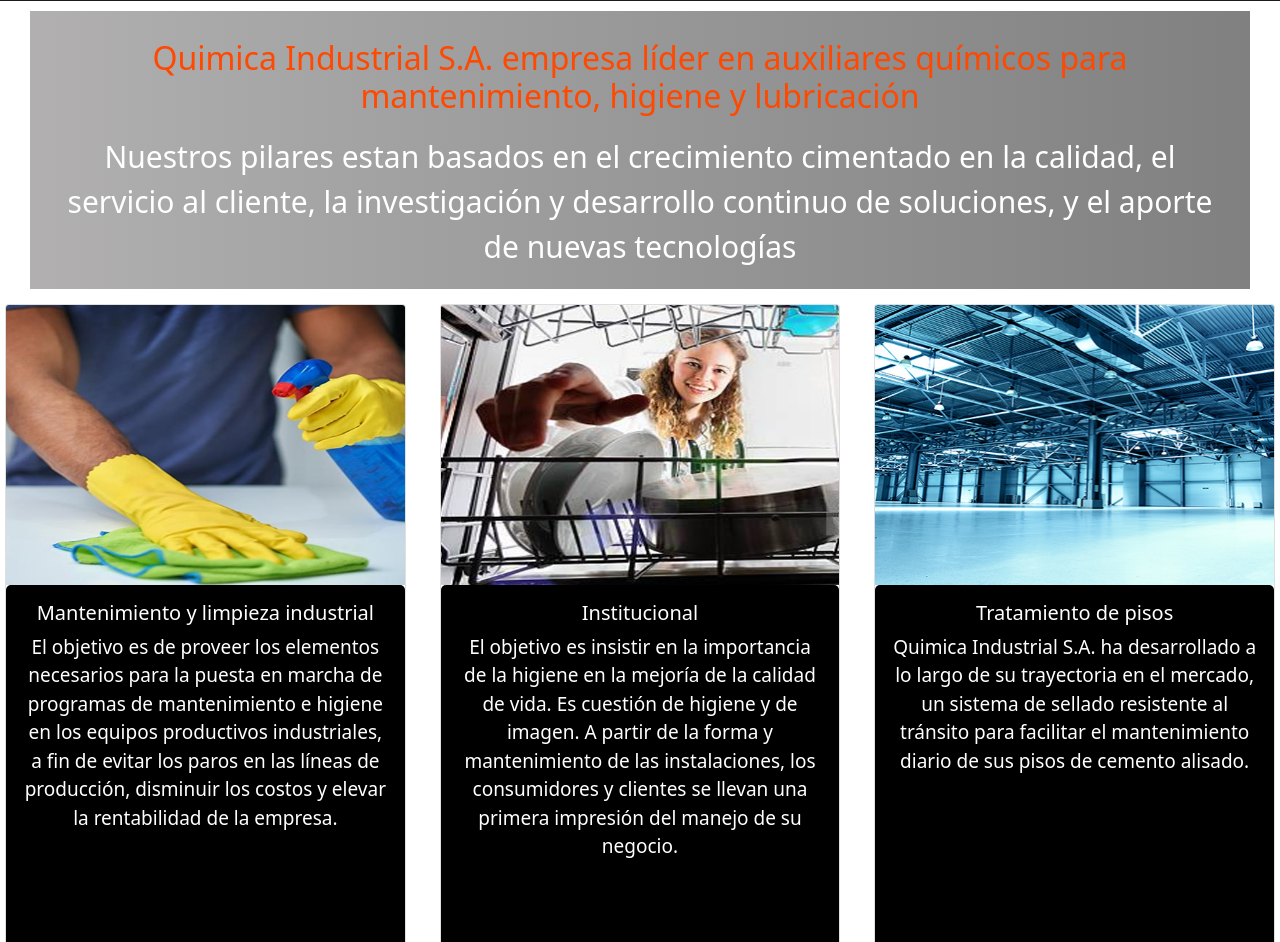
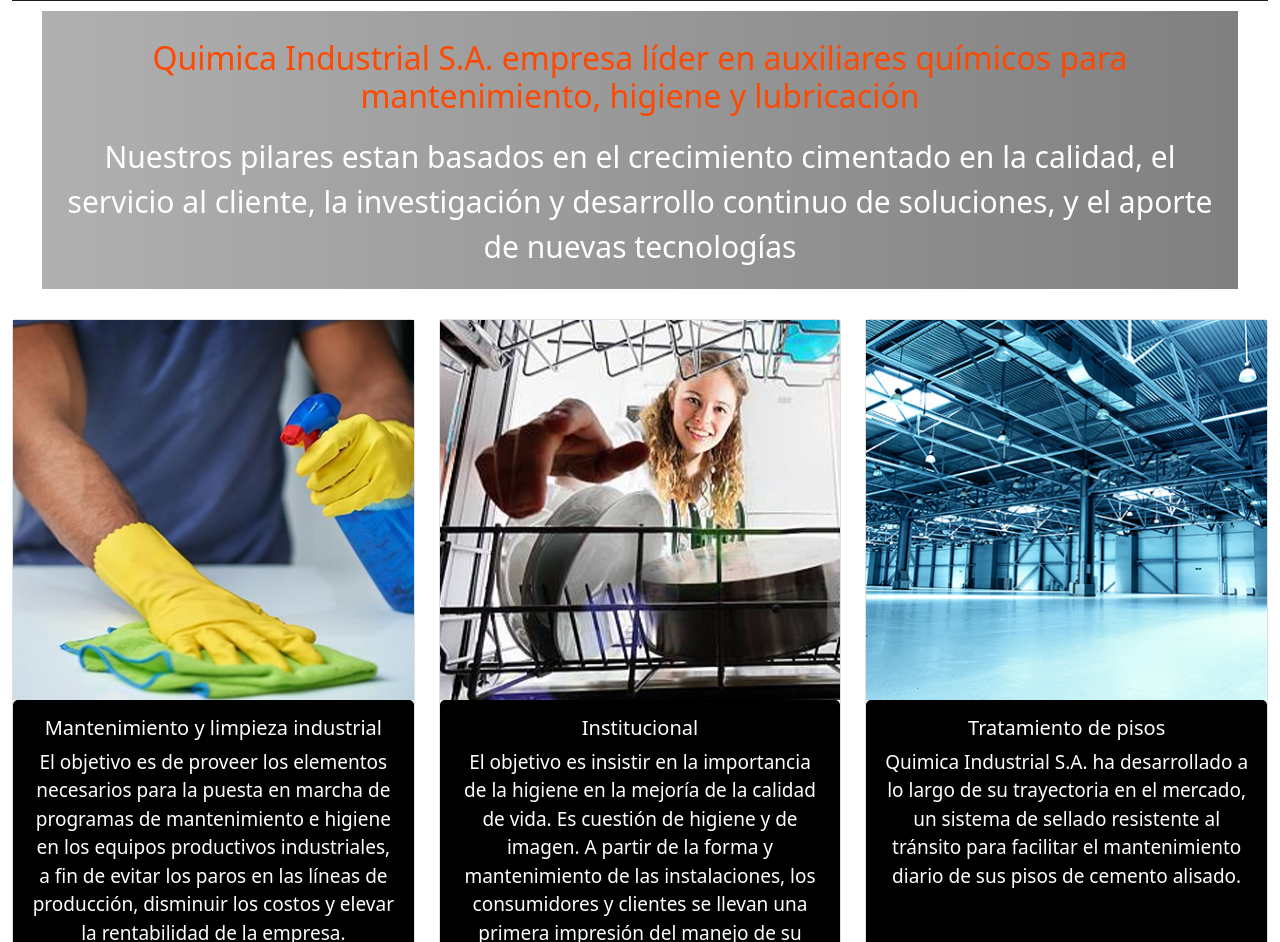
Before and after one commit to SantiagoTraversi/QuimicaIndustrialSA, a plain HTML site: page index.html in a window 1280 px wide. Shown: the part 199-1141 px from the top of the page. Drawn offline with nearby package versions, Linux system fonts and the light colour scheme.

Commit message:
ultimos CAMBIOS

```diff
--- a/estilos/estilos.css
+++ b/estilos/estilos.css
@@ -11,9 +11,7 @@
 
 }
 
-.sinpadding {
-    padding: 0px;
-}
+
 
 .navegacion {
     position: relative;
@@ -159,6 +157,7 @@
 .PiePagina {
     width: 100%;
     background-color: #009189;
+    margin-top: 50px;
 
 }
 
@@ -210,7 +209,7 @@
 }
 
 
-@media screen and (max-width: 800px) {
+@media screen and (max-width: 1200px) {
     .PiePagina .grupo-1 {
         width: 80%;
 
@@ -233,11 +232,9 @@
 .card {
     align-items: start;
     justify-content: center;
-    margin: 5px;
-    height: 770px;
+    height: 720px;
     display: flex;
-    margin: 5px;
-    height: 720px;
+    margin-top: 20px ;
 
 
 }
@@ -252,27 +249,23 @@
     border-radius: 5px;
     color: white;
     text-align: center;
-    height: 500px;
+    height: 650px;
     transition: all 2s;
     cursor: pointer;
     font-size: 19px;
+
 }
 
+.cardgrid{
+    height: 380px;
+    width: 100%;
+}
 
-.card-img-top{
-    height: 280px;
-}
 .contenedor-cartas .card-grid img{
 
     object-fit: cover;
     width: 100%;
 
-
-}
-.contenedor-cartas .card-grid img {
-
-    object-fit: cover;
-    width: 100%;
 
 }
 
@@ -298,7 +291,7 @@
 
 .card .card-grid:hover {
     transform: scale(1.1, 1);
-    font-size: 17px;
+
 
 
 }
@@ -355,20 +348,20 @@
 }
 
 @media (max-width: 480px) {
-    .contenedor-card .carta {
-        flex-direction: column;
-    }
 
-    .carta .bloque-img {
+    .card .card-grid {
         width: 100%;
+
     }
 
     .card .card-body {
         height: 300px;
         justify-content: center;
         align-items: center;
+        flex-direction: column;
 
     }
+
 }
 
 .Contenedor3 {
--- a/index.html
+++ b/index.html
@@ -16,10 +16,10 @@
         crossorigin="anonymous" referrerpolicy="no-referrer" />
 </head>
 
-<body class="cuerpo container-fluid sinpadding">
+<body class="cuerpo container-fluid">
 
 
-    <nav class="navegacion sinpadding">
+    <nav class="navegacion ">
         <div class="contenido">
             <div class="logo"><a class="">Quimica Industrial S.A</a></div>
             <input type="checkbox" id="check">
@@ -43,12 +43,12 @@
         </div>
     </nav>
 
-    <main class="col-sm-12 sinpadding">
+    <main class="col-sm-12">
 
 
 
 
-        <div class="cartaprincipal col-sm-12 sinpadding">
+        <div class="cartaprincipal col-sm-12">
             <div class="producto">
                 <div class="bloquephoto">
 
@@ -67,27 +67,26 @@
     </main>
 
 
-    <div class="col-sm-12 sinpadding">
-        <div class="row">
-            <div class="col-sm-4 mb-3">
+    <div class="col-sm-12">
+        <div class="row mb-3">
+            <div class="col-sm-4 ">
                 <div class="card">
-                    <img src="multimedia/02-1.jpg" class="card-img-top card-grid col-sm-4" alt="...">
+                    <img src="multimedia/02-1.jpg" class="card-grid cardgrid" alt="...">
                     <div class="card-body">
                         <h5 class="card-title">Mantenimiento y limpieza industrial</h5>
                         <p class="card-text">El objetivo es de proveer los elementos necesarios para la puesta en
                             marcha de
-                            programas de
-                            mantenimiento e higiene en los equipos productivos industriales, a fin de evitar los paros
-                            en
-                            las
-                            líneas de producción, disminuir los costos y elevar la rentabilidad de la empresa.</p>
+                            programas de mantenimiento e higiene en los equipos productivos industriales, a fin de
+                            evitar los paros
+                            en las líneas de producción, disminuir los costos y elevar la rentabilidad de la empresa.
+                        </p>
                         <p class="card-text"><small class="text-muted"></small></p>
                     </div>
                 </div>
             </div>
-            <div class="col-sm-4 mb-3">
+            <div class="col-sm-4 ">
                 <div class="card">
-                    <img src="multimedia/03-2.jpg" class="card-img-top card-grid col-sm-4" alt="...">
+                    <img src="multimedia/03-2.jpg" class="card-grid cardgrid " alt="...">
                     <div class="card-body">
                         <h5 class="card-title">Institucional</h5>
                         <p class="card-text">El objetivo es insistir en la importancia de la higiene en la
@@ -99,9 +98,9 @@
                     </div>
                 </div>
             </div>
-            <div class="col-sm-4 mb-3">
+            <div class="col-sm-4 ">
                 <div class="card">
-                    <img src="multimedia/02-2.jpg" class="card-img-top card-grid col-sm-4" alt="...">
+                    <img src="multimedia/02-2.jpg" class="card-grid cardgrid" alt="...">
                     <div class="card-body">
                         <h5 class="card-title">Tratamiento de pisos</h5>
                         <p class="card-text">Quimica Industrial S.A. ha desarrollado a lo largo de su
@@ -120,7 +119,7 @@
 
 
 
-    <footer class=" PiePagina sinpadding">
+    <footer class=" PiePagina ">
         <div class="grupo-1">
             <div class="box">
                 <figure>
```
Also changed, not shown: paginas/servicios.html (+4 -4 lines).
